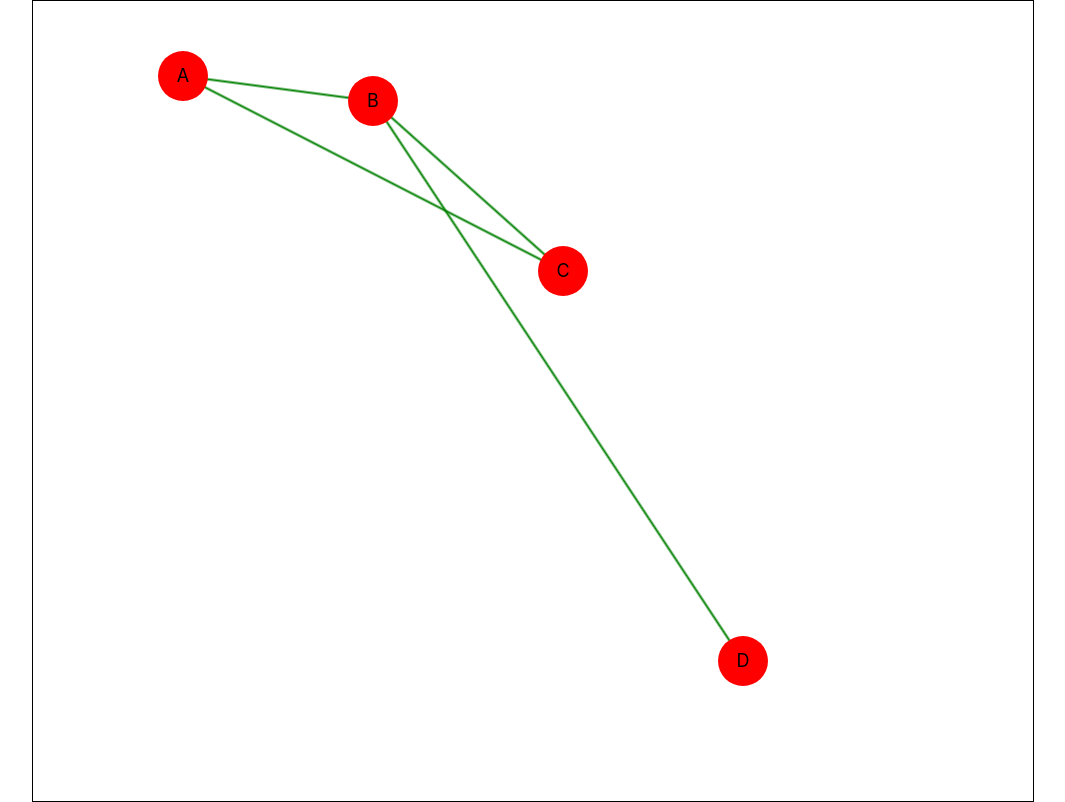
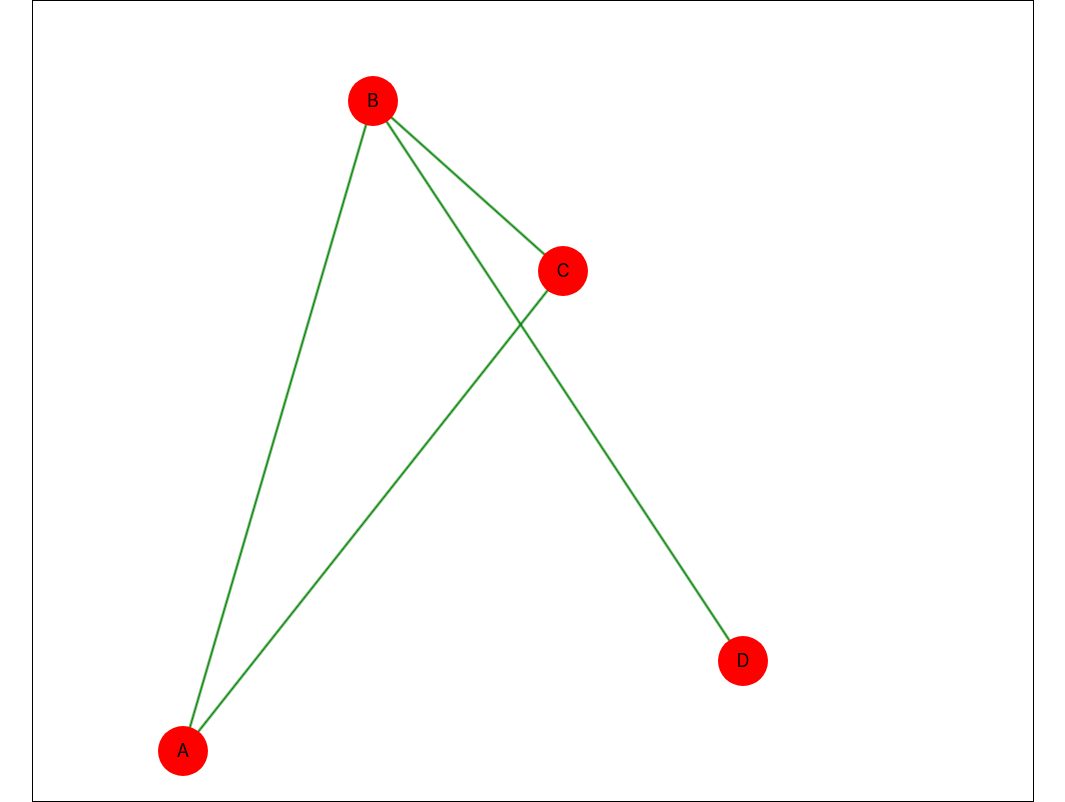
Before and after one commit to hadrianhughes/dijkstra, a React (Create React App) app: page / in a window 1280 px wide. Shown: the whole page, without its empty margins (107-1172 px from the left). Built offline with nearby package versions, Linux system fonts and the light colour scheme.

Commit message:
Create atoms in Graph component

```diff
--- a/src/App.tsx
+++ b/src/App.tsx
@@ -1,23 +1,13 @@
 import React from 'react';
-import { atom } from 'recoil';
-import { Atom, EdgeT } from './types';
 import './App.css';
 import Graph from './components/Graph';
 import { RecoilRoot } from 'recoil';
 
-
-const makeVertex = (key: string, x: number, y: number): Atom => atom({
-  key,
-  default: { x, y }
-});
-
-const makeEdge = (vs: object) => (from: string, to: string): EdgeT => ({ from: vs[from], to: vs[to] });
-
 const vertices = {
-  A: makeVertex('vertex0', 150, 75),
-  B: makeVertex('vertex1', 340, 100),
-  C: makeVertex('vertex2', 530, 270),
-  D: makeVertex('vertex3', 710, 660)
+  A: { x: 150, y: 750 },
+  B: { x: 340, y: 100 },
+  C: { x: 530, y: 270 },
+  D: { x: 710, y: 660 },
 };
 
 const edges = [
@@ -32,7 +22,7 @@ const App = () => (
     <RecoilRoot>
       <Graph
         vertices={vertices}
-        edges={edges.map(e => makeEdge(vertices)(e.from, e.to))} />
+        edges={edges} />
     </RecoilRoot>
   </div>
 );
--- a/src/components/Graph/Graph.tsx
+++ b/src/components/Graph/Graph.tsx
@@ -1,12 +1,12 @@
 import React, { useRef } from 'react';
-import { EdgeT } from '../../types';
+import { atom } from 'recoil';
 import { Container } from './styles';
 import Vertices from './Vertices';
 import Edges from './Edges';
 
 interface PropTypes {
   vertices: object;
-  edges:    Array<EdgeT>;
+  edges:    Array<{ from: string, to: string }>;
 }
 
 export const GraphContext = React.createContext({
@@ -19,13 +19,25 @@ const Graph = ({ vertices, edges }: PropTypes) => {
   const getLeft = () => elRef.current.offsetLeft;
   const getTop  = () => elRef.current.offsetTop;
 
+  const vertexStates =
+    Object.keys(vertices)
+      .reduce((acc, k) => ({
+        ...acc,
+        [k]: atom({ key: `vertex_${k}`, default: vertices[k] })
+      }), {});
+
+  const realEdges = edges.map(e => ({
+    from: vertexStates[e.from],
+    to:   vertexStates[e.to]
+  }));
+
   return (
     <Container ref={elRef}>
       <GraphContext.Provider value={{
         getLeft, getTop
       }}>
-        <Edges items={edges} container={elRef} />
-        <Vertices items={vertices} />
+        <Edges items={realEdges} container={elRef} />
+        <Vertices items={vertexStates} />
       </GraphContext.Provider>
     </Container>
   );
```
